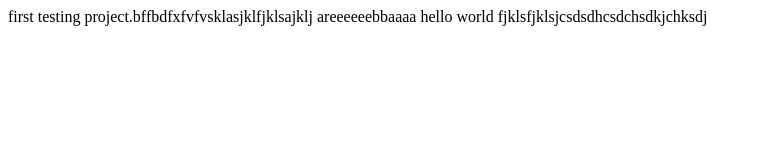
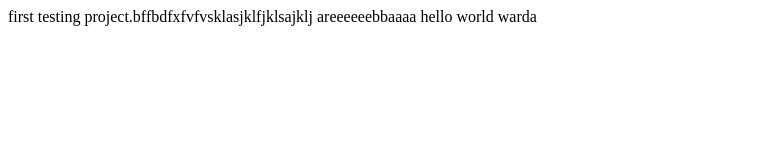
Before and after one commit to AreeebaArshad/Project1, a plain HTML site: page index.html in a window 1280 px wide. Shown: the whole page, without its empty margins (0-761 px from the left). Drawn offline with Linux system fonts and the light colour scheme.

Commit message:
third commit

```diff
--- a/index.html
+++ b/index.html
@@ -3,7 +3,7 @@
     first testing project.bffbdfxfvfvsklasjklfjklsajklj
     areeeeeebbaaaa
     hello world
-    fjklsfjklsjcsdsdhcsdchsdkjchksdj
+    warda
 
 
 
```
